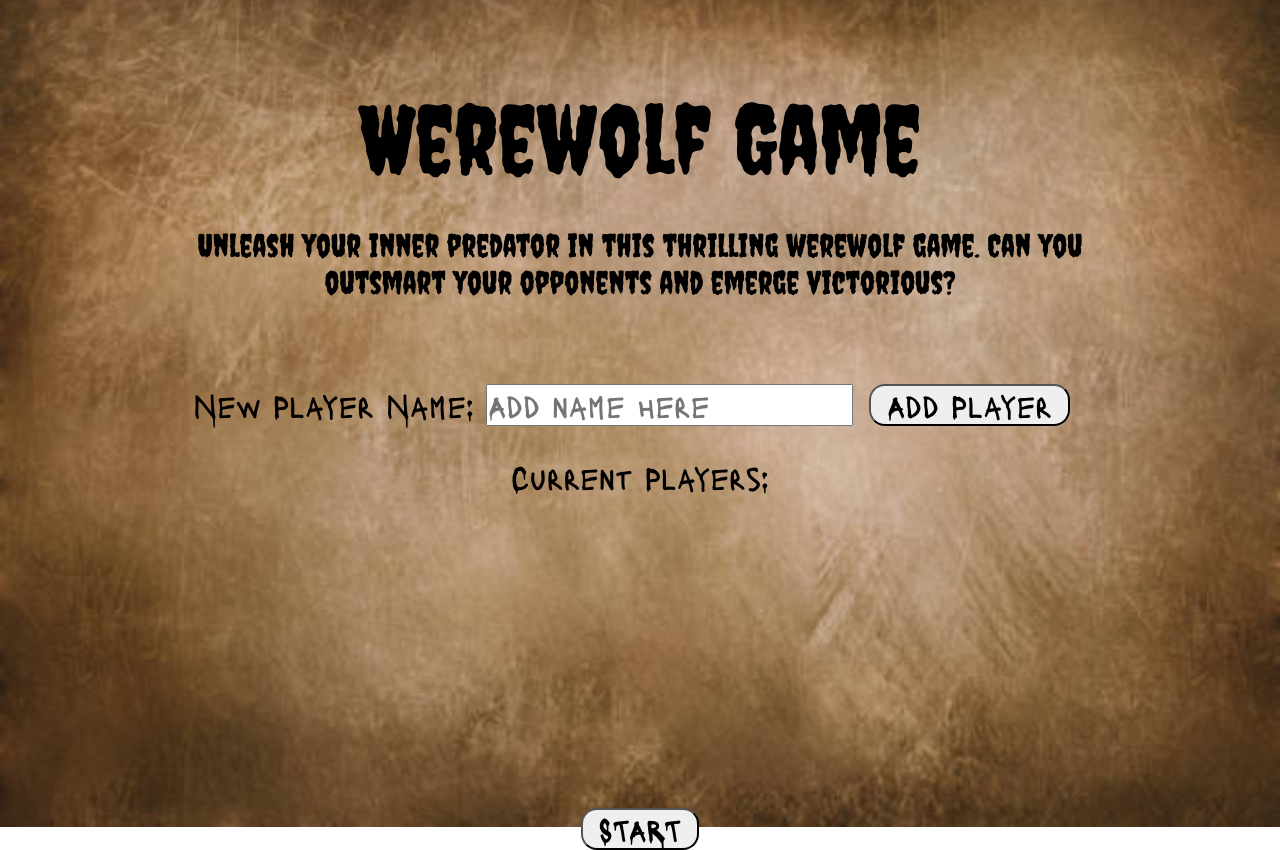
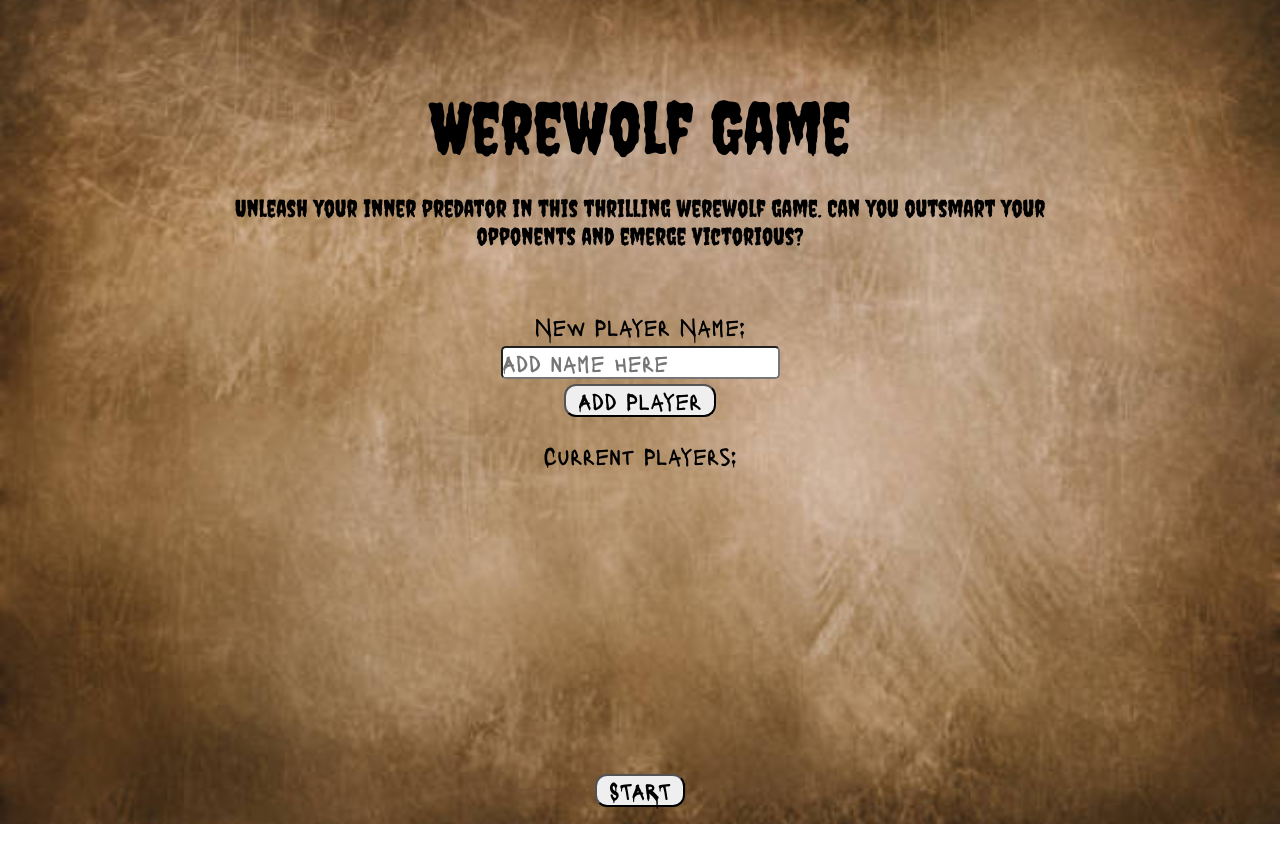
Before and after one commit to mhanifmustakim/WereWolf, a website built with webpack: page dist/index.html in a window 1280 px wide. After the commit the page ends 824 px from the top, so only its background shows below. Built offline with Linux system fonts and the light colour scheme.

Commit message:
Change styles

```diff
--- a/src/View.js
+++ b/src/View.js
@@ -25,6 +25,7 @@ const View = (function () {
 
   const addPlayerForm = () => {
     const form = document.createElement("form");
+    form.id = "add-player-form";
 
     const input = document.createElement("input");
     input.id = "player-name";
--- a/src/style.css
+++ b/src/style.css
@@ -22,13 +22,13 @@
 
 :root {
     font-family: Lacquer;
-    font-size: 32px;
+    font-size: 24px;
+    color: black;
 }
 
 body{
     height: 100vh;
     background: url("./Images/BgImage.jpg");
-    background-repeat: no-repeat;
     background-size: cover;
     background-position: center;
 }
@@ -41,7 +41,7 @@ button {
 
 #main {
     width: 70vw;
-    margin: 0 auto;
+    margin: 1rem auto;
     display: flex;
     flex-flow: column nowrap;
     align-items: center;
@@ -67,6 +67,16 @@ button {
 #players-list{
     height: 35vh;
     overflow: auto;
+}
+
+#add-player-form{
+    display: grid;
+    place-items: center;
+    gap: 0.2em;
+}
+
+input#player-name{
+    border-radius: 0.2em;
 }
 
 .role-input-group {
```
Also changed, not shown: dist/main.js.
